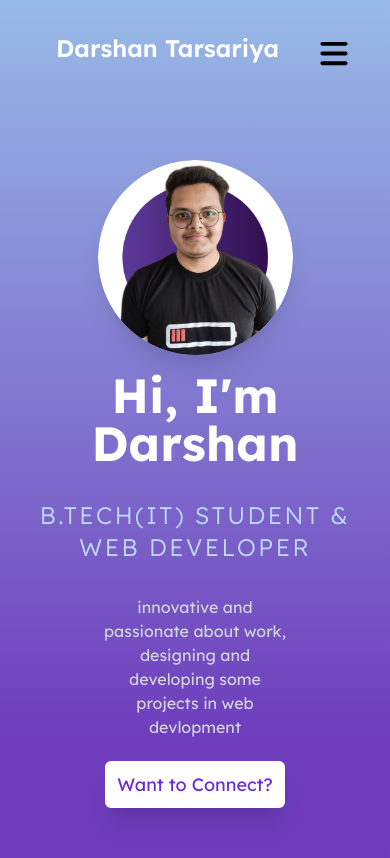
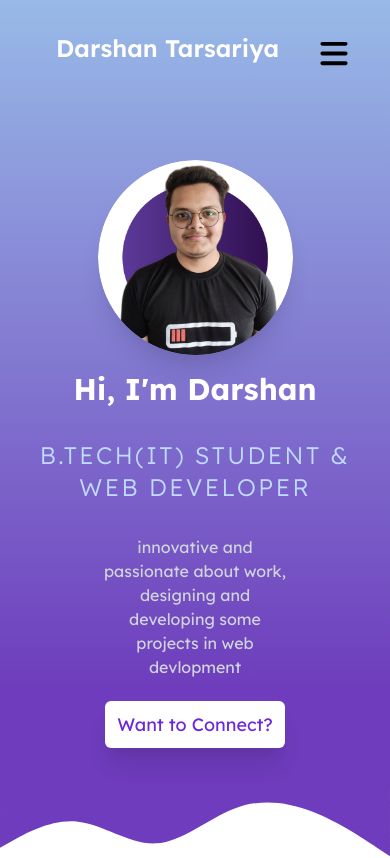
Before and after one commit to Darshan1606/my-portfolio, a React (Create React App) app: page / in a window 390 px wide. Shown: the top 858 px of the page. Built offline with nearby package versions, Linux system fonts and the light colour scheme.

Commit message:
resize hero font

```diff
--- a/src/components/Hero/Hero.js
+++ b/src/components/Hero/Hero.js
@@ -7,7 +7,7 @@ const Hero = () => {
   return (
     <>
       <div
-        className="heroclass mt-8 mr-4 mb-0 ml-4 py-8 w-25 h-auto flex justify-evenly items-center"
+        className="heroclass mt-8 mr-4 mb-0 ml-4 py-8 w-auto h-auto flex justify-evenly items-center"
         id="home"
       >
         <div className="hero-image">
@@ -19,7 +19,7 @@ const Hero = () => {
           />
         </div>
         <div className="hero-side inline justify-center items-center">
-          <div className="p-4 text-center text-white text-5xl font-bold">
+          <div className="p-4 text-center text-white text-3xl md:text-5xl font-bold">
             Hi, I'm Darshan
           </div>
           <div className="p-4 text-2xl font-light text-center uppercase text-blue-200 tracking-widest">
```
